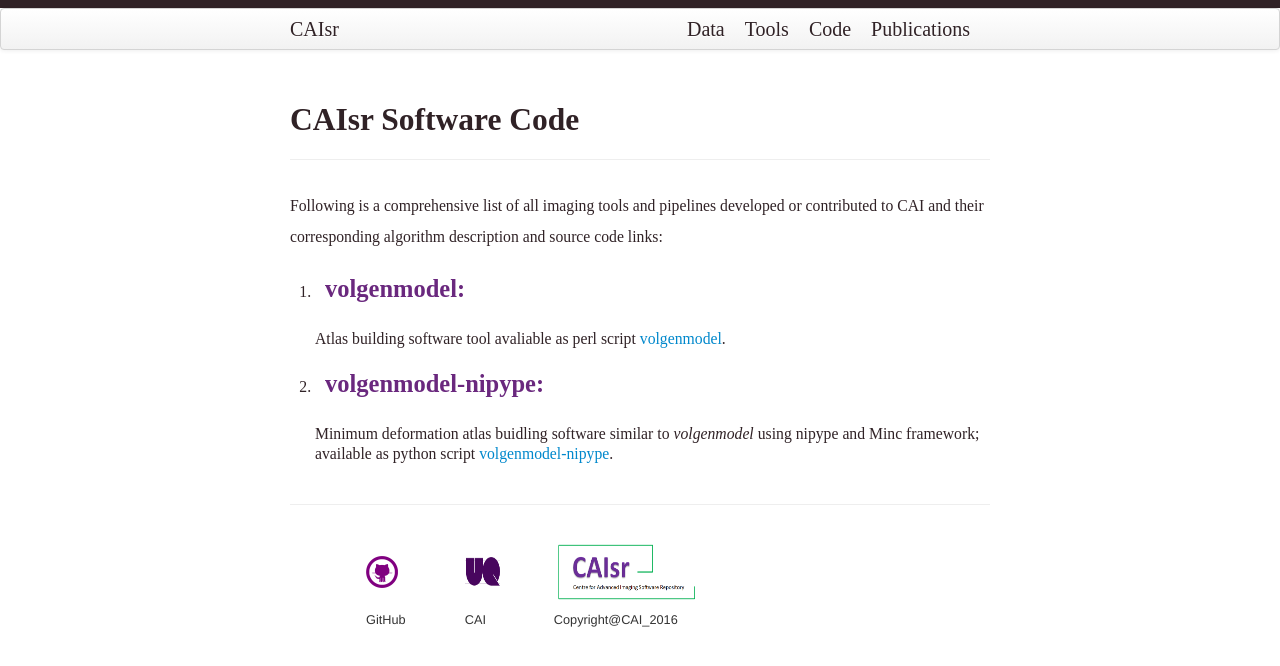
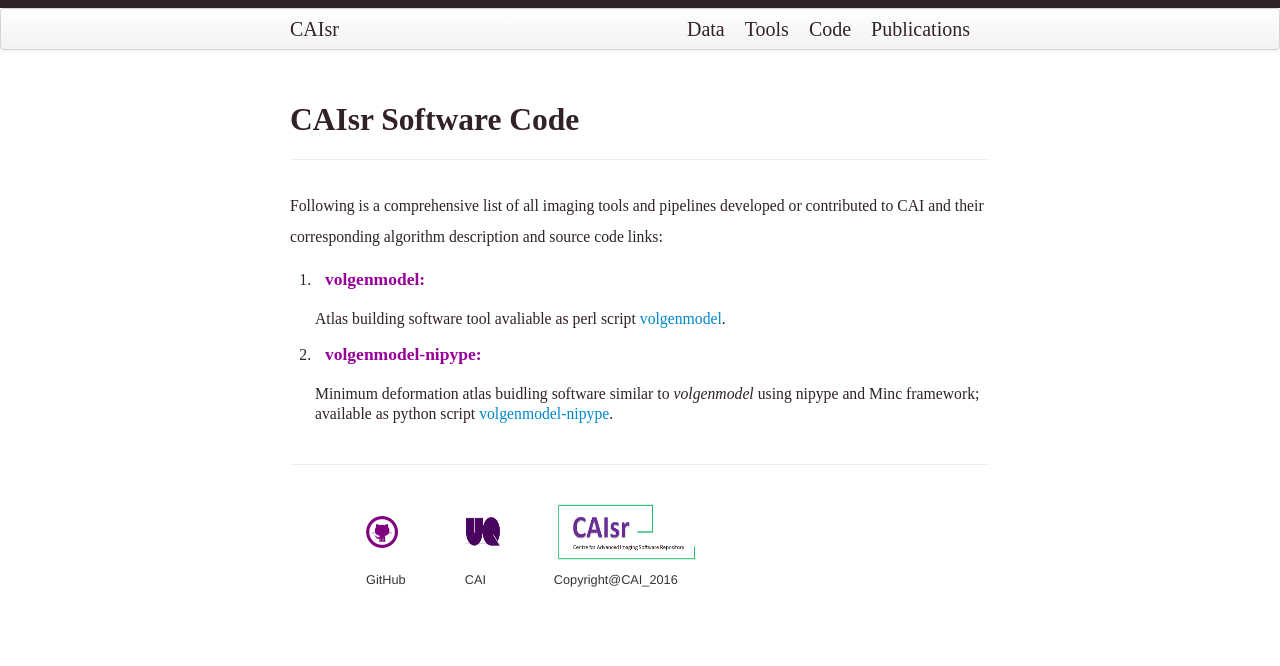
Before and after one commit to CAIsr/CAIsr.github.io, a Jekyll site: the page built from pages/software.md, in a window 1280 px wide. Shown: the top 666 px of the page. Built offline with Jekyll 4.4.1, drawn with Linux system fonts in a browser that asks for light colours.

Commit message:
Update software.md
subheading font and color

```diff
--- a/pages/software.md
+++ b/pages/software.md
@@ -8,7 +8,7 @@ Following is a comprehensive list of all imaging tools and pipelines developed o
 
 
 1. <dl>
-   <dd> <h3 style="color:#6a287e;"> volgenmodel: </h3> </dd>
+   <dd> <h4 style="color:#990099;"> volgenmodel: </h4> </dd>
    </dl>
 
    Atlas building software tool avaliable as perl script [volgenmodel](volgenmodel.html).
@@ -18,7 +18,7 @@ Following is a comprehensive list of all imaging tools and pipelines developed o
 
 
 2. <dl>
-   <dd> <h3 style="color:#6a287e;"> volgenmodel-nipype: </h3> </dd>
+   <dd> <h4 style="color:#990099;"> volgenmodel-nipype: </h4> </dd>
    </dl>
 
    Minimum deformation atlas buidling software similar to *volgenmodel* using nipype and Minc framework;
```
